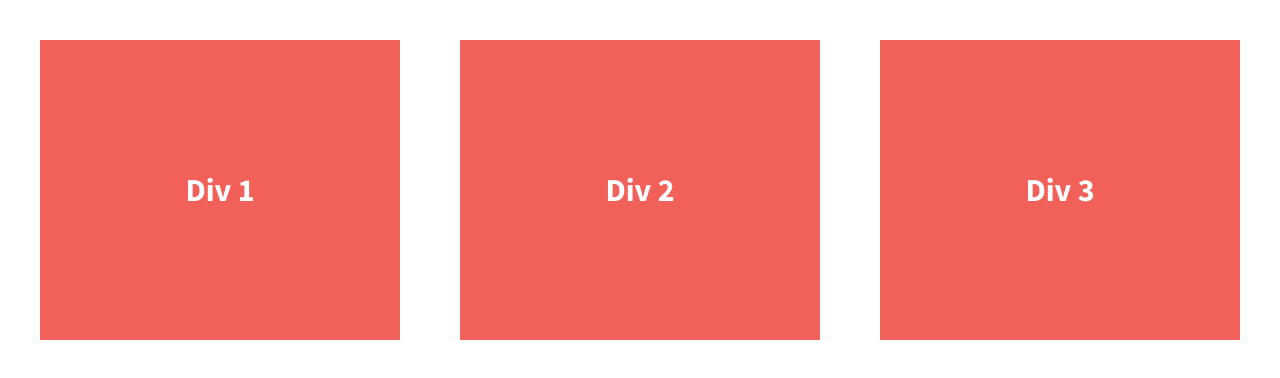
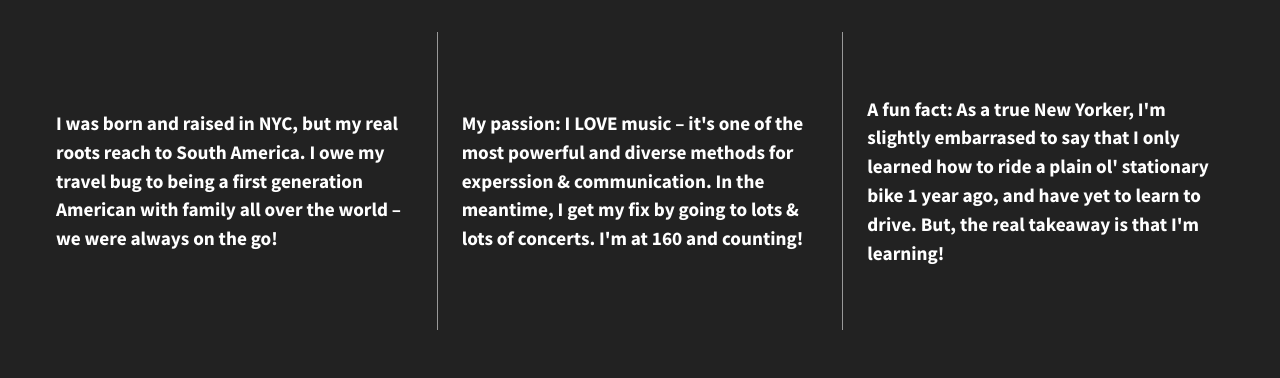
Before and after one commit to mrsashleymoring/206-divs-flexbox-starter, a plain HTML site: page index.html in a window 1280 px wide. Drawn offline with nearby package versions, Linux system fonts and the light colour scheme.

Commit message:
added content borders changes background to dark grey

```diff
--- a/css/main.css
+++ b/css/main.css
@@ -97,14 +97,14 @@ textarea {
 
 
 html {
-  background-color: #fff;
+  background-color: #222222;
   height: 100%;
 }
 
 body {
   font-family: 'Source Sans Pro', sans-serif;
   padding: 2em;
-  font-size: 1.25em;
+  font-size: 1em;
   height: 100%;
 }
 
@@ -119,13 +119,18 @@ body {
   /*give the divs a width of 30%, add display:flex, set justify-content and align-items to center*/
   color: #fff;
   line-height: 1.5em;
-  font-size: 1.6em;
-  background-color: #f16059;
-  height: 300px;
+  font-size: 1.2em;
+  height: 250px;
   display: flex;
   width: 30%;
   justify-content: center;
   align-items: center;
+  padding: 1.25em;
+  flex-wrap: nowrap;
+}
+
+.div-2, .div-3 {
+    border-left: #999 solid 1px;
 }
 
 
--- a/index.html
+++ b/index.html
@@ -23,13 +23,13 @@
 
         <section class="wrapper">
             <div class="div-1">
-                Div 1
+                <p>I was born and raised in NYC, but my real roots reach to South America. I owe my travel bug to being a first generation American with family all over the world &ndash; we were always on the go&excl;<p>
             </div>
             <div class="div-2">
-                Div 2
+                <p>My passion&colon; I LOVE music &ndash; it&apos;s one of the most powerful and diverse methods for experssion &amp; communication. In the meantime&comma; I get my fix by going to lots &amp; lots of concerts. I&apos;m at 160 and counting&excl;</p>
             </div>
             <div class="div-3">
-                Div 3
+                <p>A fun fact&colon; As a true New Yorker&comma; I&apos;m slightly embarrased to say that I only learned how to ride a plain ol&apos; stationary bike 1 year ago&comma; and have yet to learn to drive. But&comma; the real takeaway is that I&apos;m learning&excl;</p>
             </div>
         </section>
 
```
